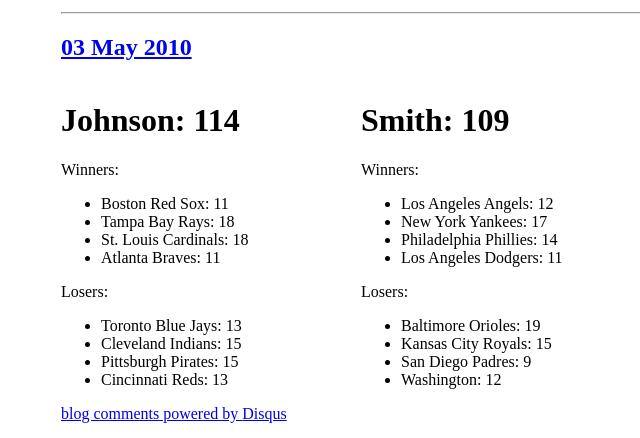
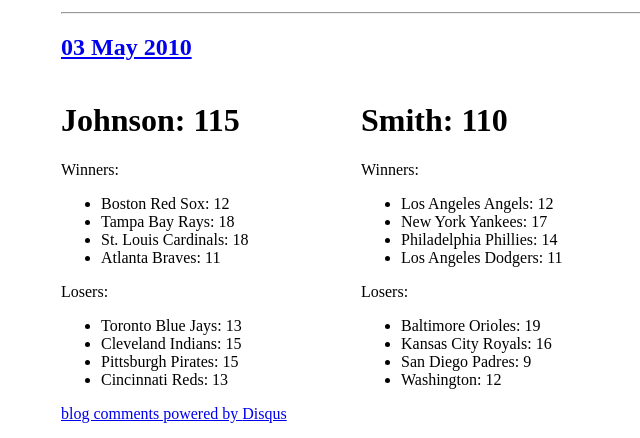
Before and after one commit to travisj/thebet, a Jekyll site: the page built from _posts/2010-05-03-Results.markdown, in a window 1280 px wide. Shown: the part 247-685 px from the top of the page, without its empty margins (279-919 px from the left). Built offline with Jekyll 4.4.1, drawn with Linux system fonts in a browser that asks for light colours; nearby versions of some CDN libraries; Markdown is read by kramdown in place of the engine named in the settings; comment, search, counter and statistics services are not loaded.

Commit message:
adding todays results

```diff
--- a/_json/history.json
+++ b/_json/history.json
@@ -1 +1 @@
-{"2010-04-04":{"johnson":0,"smith":0},"2010-04-05":{"johnson":6,"smith":4},"2010-04-06":{"johnson":7,"smith":6},"2010-04-07":{"johnson":11,"smith":11},"2010-04-08":{"johnson":12,"smith":14},"2010-04-09":{"johnson":15,"smith":19},"2010-04-10":{"johnson":20,"smith":23},"2010-04-11":{"johnson":24,"smith":29},"2010-04-12":{"johnson":28,"smith":32},"2010-04-13":{"johnson":30,"smith":36},"2010-04-14":{"johnson":37,"smith":40},"2010-04-15":{"johnson":40,"smith":43},"2010-04-16":{"johnson":44,"smith":49},"2010-04-17":{"johnson":47,"smith":55},"2010-04-18":{"johnson":53,"smith":59},"2010-04-19":{"johnson":54,"smith":60},"2010-04-20":{"johnson":59,"smith":64},"2010-04-21":{"johnson":65,"smith":69},"2010-04-22":{"johnson":68,"smith":73},"2010-04-23":{"johnson":71,"smith":75},"2010-04-24":{"johnson":77,"smith":82},"2010-04-25":{"johnson":82,"smith":84},"2010-04-26":{"johnson":85,"smith":86},"2010-04-27":{"johnson":91,"smith":88},"2010-04-28":{"johnson":96,"smith":93},"2010-04-29":{"johnson":98,"smith":96},"2010-04-30":{"johnson":100,"smith":97},"2010-05-01":{"johnson":105,"smith":100},"2010-05-02":{"johnson":112,"smith":107},"2010-05-03":{"johnson":114,"smith":109}}
+{"2010-04-04":{"johnson":0,"smith":0},"2010-04-05":{"johnson":6,"smith":4},"2010-04-06":{"johnson":7,"smith":6},"2010-04-07":{"johnson":11,"smith":11},"2010-04-08":{"johnson":12,"smith":14},"2010-04-09":{"johnson":15,"smith":19},"2010-04-10":{"johnson":20,"smith":23},"2010-04-11":{"johnson":24,"smith":29},"2010-04-12":{"johnson":28,"smith":32},"2010-04-13":{"johnson":30,"smith":36},"2010-04-14":{"johnson":37,"smith":40},"2010-04-15":{"johnson":40,"smith":43},"2010-04-16":{"johnson":44,"smith":49},"2010-04-17":{"johnson":47,"smith":55},"2010-04-18":{"johnson":53,"smith":59},"2010-04-19":{"johnson":54,"smith":60},"2010-04-20":{"johnson":59,"smith":64},"2010-04-21":{"johnson":65,"smith":69},"2010-04-22":{"johnson":68,"smith":73},"2010-04-23":{"johnson":71,"smith":75},"2010-04-24":{"johnson":77,"smith":82},"2010-04-25":{"johnson":82,"smith":84},"2010-04-26":{"johnson":85,"smith":86},"2010-04-27":{"johnson":91,"smith":88},"2010-04-28":{"johnson":96,"smith":93},"2010-04-29":{"johnson":98,"smith":96},"2010-04-30":{"johnson":100,"smith":97},"2010-05-01":{"johnson":105,"smith":100},"2010-05-02":{"johnson":112,"smith":107},"2010-05-03":{"johnson":115,"smith":110}}
--- a/_posts/2010-05-03-Results.markdown
+++ b/_posts/2010-05-03-Results.markdown
@@ -1,17 +1,17 @@
 ---
 layout: post
-johnson: 114
-smith: 109
+johnson: 115
+smith: 110
 tor: 13
 cle: 15
-bos: 11
+bos: 12
 tam: 18
 pit: 15
 cin: 13
 stl: 18
 atl: 11
 bal: 19
-kan: 15
+kan: 16
 nyy: 17
 laa: 12
 sdg: 9
```
